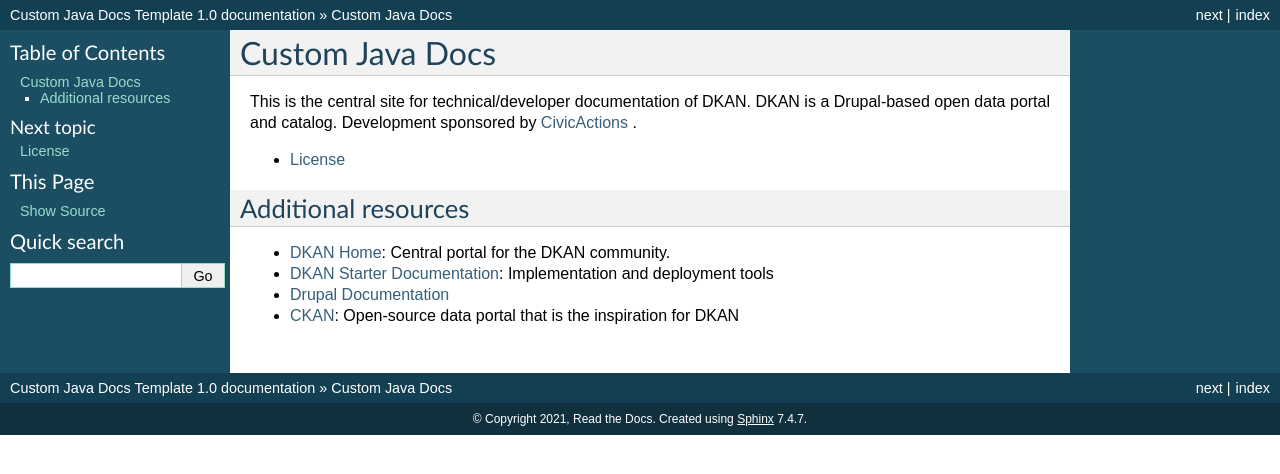
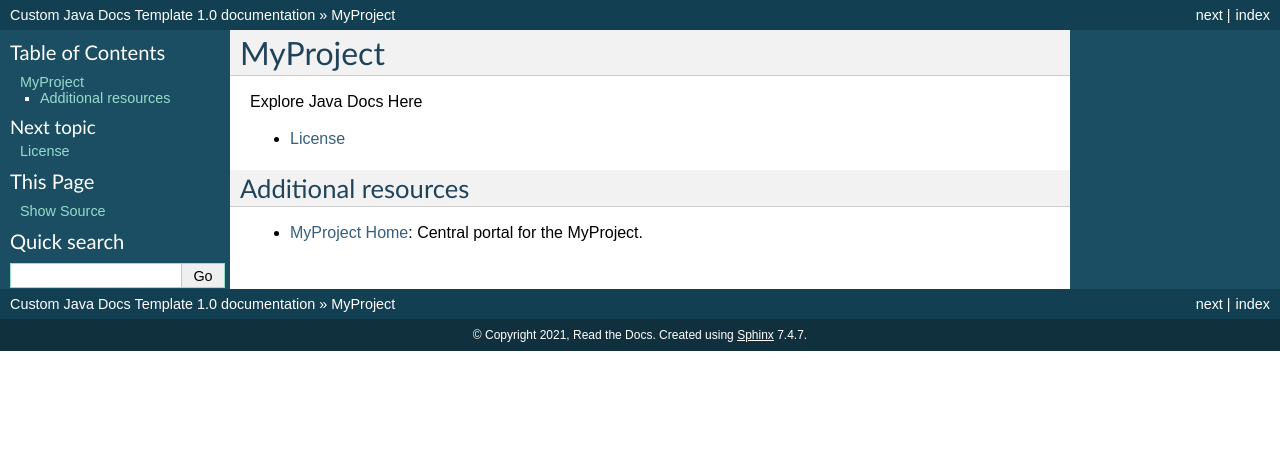
Before and after one commit to rajeshgavvala/custom-doc, a Sphinx documentation site: the page built from docs/index.rst, in a window 1280 px wide. Shown: the top 474 px of the page. Built offline with Sphinx 7.4.7, drawn with Linux system fonts in a browser that asks for light colours; pages that are not in the unit, such as notebooks, are missing from menus.

Commit message:
modify index

```diff
--- a/docs/index.rst
+++ b/docs/index.rst
@@ -1,7 +1,7 @@
-Custom Java Docs
+MyProject
 =====================
 
-This is the central site for technical/developer documentation of DKAN. DKAN is a Drupal-based open data portal and catalog. Development sponsored by `CivicActions <https://civicactions.com/dkan/>`_ .
+Explore Java Docs Here
 
 .. toctree::
    :maxdepth: 1
@@ -18,7 +18,4 @@
 Additional resources
 --------------------
 
-- `DKAN Home <http://getdkan.com>`_: Central portal for the DKAN community.
-- `DKAN Starter Documentation <https://dkan-starter.readthedocs.io>`_: Implementation and deployment tools
-- `Drupal Documentation <https://www.drupal.org/documentation>`_
-- `CKAN <https://ckan.org/>`_: Open-source data portal that is the inspiration for DKAN
+- `MyProject Home <http://google.com>`_: Central portal for the MyProject.
```
